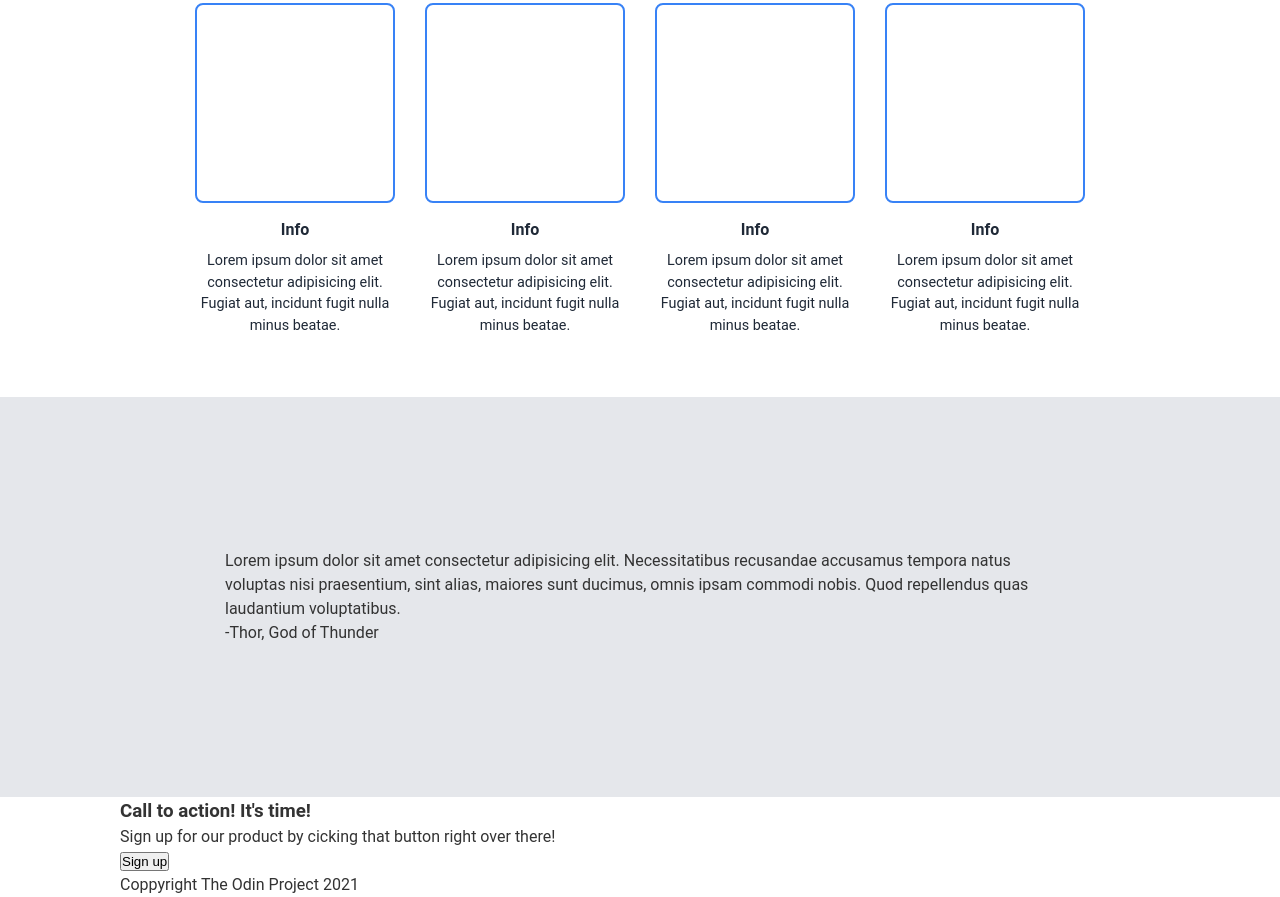
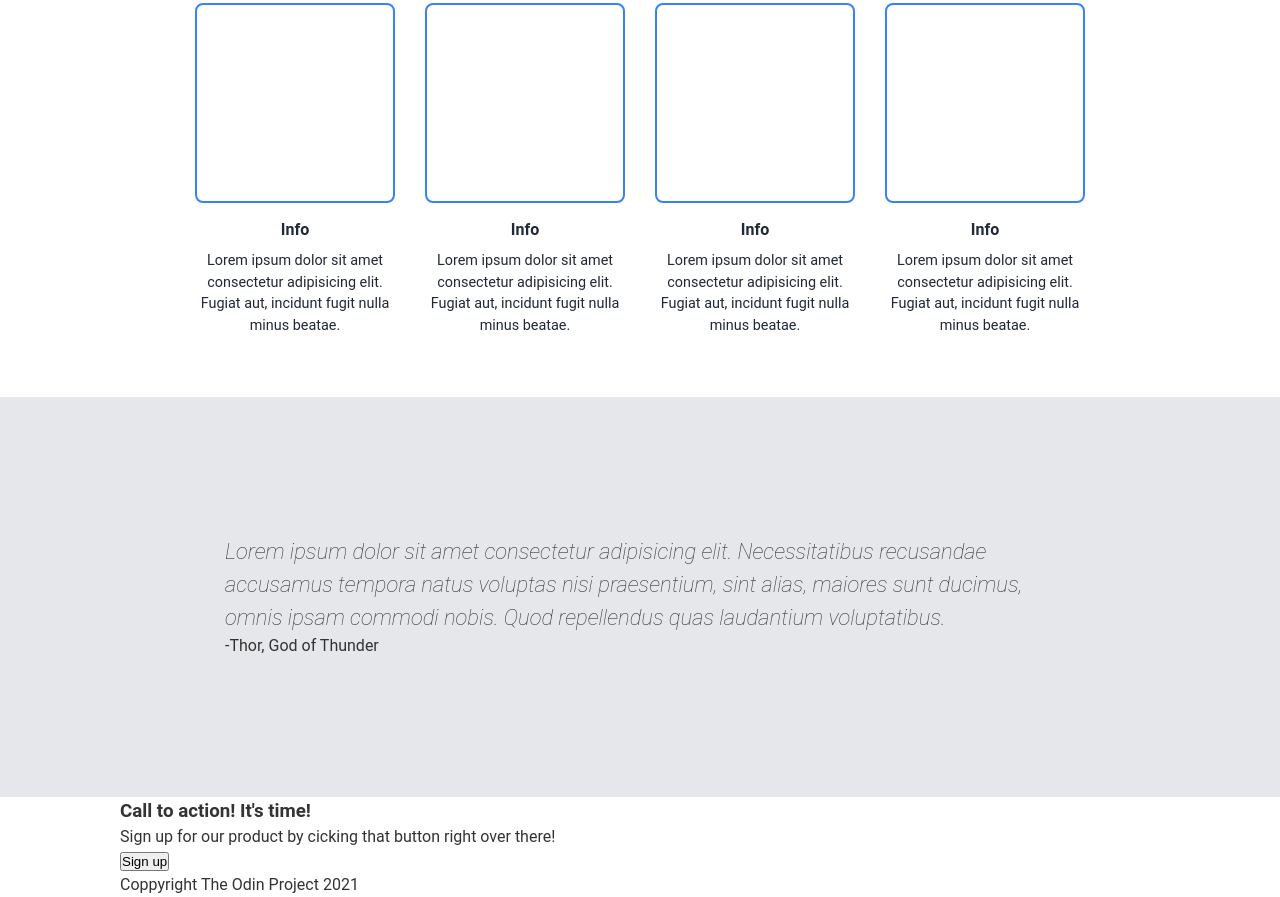
Before and after one commit to codewithprogers/landing-page, a plain HTML site: page index.html in a window 1280 px wide. Shown: the part 620-1517 px from the top of the page. Drawn offline with Linux system fonts and the light colour scheme.

Commit message:
style(quote): add styling to p elements
Applies a font size of 22px, thins out the text by adding a font-weight
of 100, and italicizes the text.

```diff
--- a/styles.css
+++ b/styles.css
@@ -148,3 +148,9 @@ a {
 .quote .container {
   max-width: 890px;
 }
+
+.quote p {
+  font-size: 22px;
+  font-weight: 100;
+  font-style: italic;
+}
```
